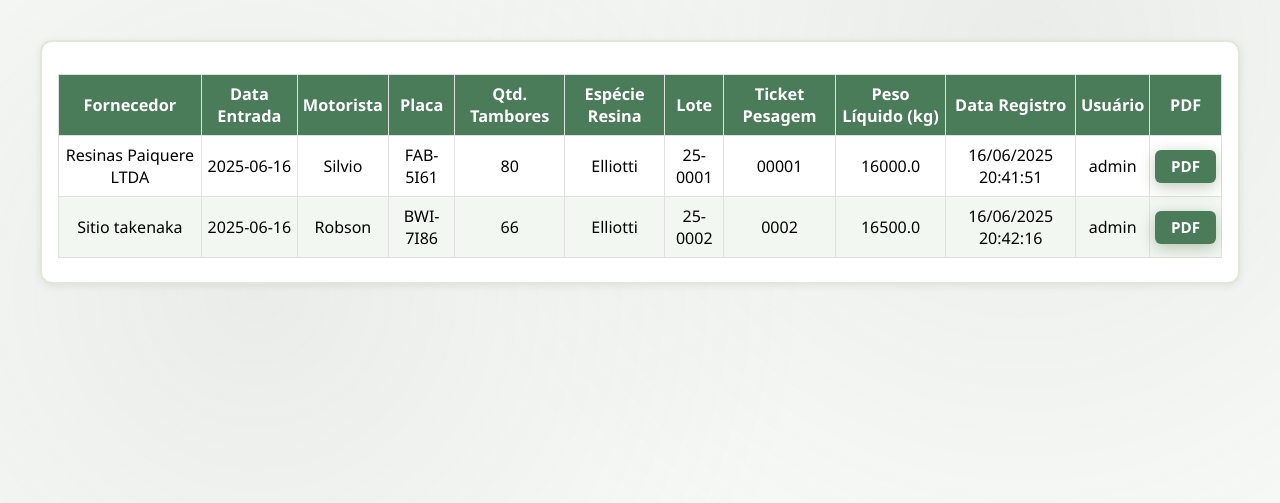
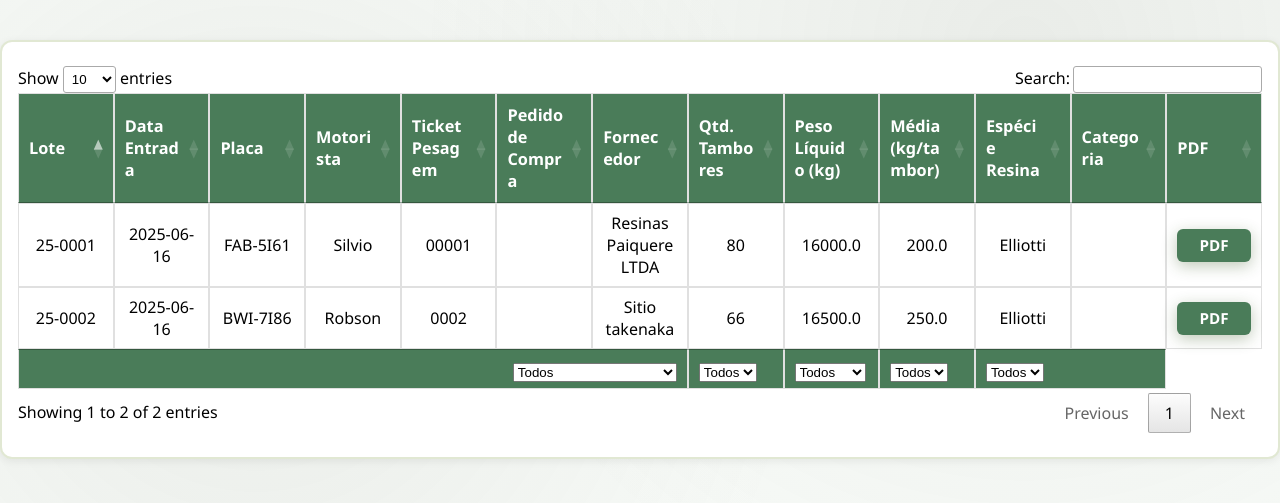
Before and after one commit to KatsumiCaio/ProjetoPinusGoma, a Flask app: page /relatorio-entradas in a window 1280 px wide. Shown: the part 109-612 px from the top of the page. Run offline with Flask 3, Linux system fonts and the light colour scheme; the visitor is signed in with stand-in values (Sample User, id 1); data comes from the database, SQL or seed files in the repository; both versions use the stored data as it was after the commit; some libraries are stand-ins or nearby versions.

Commit message:
filtro no relatorio, add info e desing
Adicionei o filtro no relatorio e soma de algumas informações

add informações no entrada

e arrumei o desing do relatorio

```diff
--- a/projeto-web/app.py
+++ b/projeto-web/app.py
@@ -357,13 +357,15 @@
         motorista = request.form['motorista'].strip()
         placa = request.form['placa'].strip().upper()
         quantidade_tambores = request.form['quantidade_tambores']
+        pedido_compra = request.form.get('pedido_compra', '').strip()
+        categoria = request.form.get('categoria', '').strip()
         especie_resina = request.form['especie_resina']
         lote = request.form['lote'].strip()
         ticket_pesagem = request.form['ticket_pesagem'].strip()
         peso_liquido = request.form['peso_liquido']
 
         if not all([fornecedor, data_entrada, motorista, placa, quantidade_tambores, especie_resina, lote, ticket_pesagem, peso_liquido]):
-            flash('❌ Todos os campos são obrigatórios!', 'error')
+            flash('❌ Todos os campos obrigatórios devem ser preenchidos!', 'error')
             return render_template('entrada_carga.html')
 
         try:
@@ -383,6 +385,8 @@
             'motorista': motorista,
             'placa': placa,
             'quantidade_tambores': quantidade_tambores,
+            'pedido_compra': pedido_compra,
+            'categoria': categoria,
             'especie_resina': especie_resina,
             'lote': lote,
             'ticket_pesagem': ticket_pesagem,
--- a/projeto-web/templates/relatorio_entradas.html
+++ b/projeto-web/templates/relatorio_entradas.html
@@ -1,10 +1,13 @@
 <!DOCTYPE html>
 <html lang="pt-BR">
+
 <head>
     <meta charset="UTF-8">
     <meta name="viewport" content="width=device-width, initial-scale=1.0">
     <title>Relatório de Entradas de Carga</title>
     <link rel="stylesheet" href="{{ url_for('static', filename='css/style.css') }}">
+    <!-- DataTables CSS -->
+    <link rel="stylesheet" href="https://cdn.datatables.net/1.13.7/css/jquery.dataTables.min.css">
     <style>
         /* Sobrescreve o display flex do body global apenas nesta página */
         body.relatorio-body {
@@ -12,6 +15,7 @@
             background: #f7faf7;
             min-height: 100vh;
         }
+
         .header {
             background: #2d5a27;
             padding: 1.2rem 1rem;
@@ -21,6 +25,7 @@
             color: white;
             position: relative;
         }
+
         .header-title {
             flex: 1;
             text-align: center;
@@ -28,6 +33,7 @@
             font-weight: bold;
             letter-spacing: 1px;
         }
+
         .back-btn {
             position: absolute;
             left: 1rem;
@@ -40,68 +46,89 @@
             border-radius: 5px;
             font-size: 1rem;
         }
+
         .back-btn:hover {
             background: #545b62;
         }
+
         .container {
-            max-width: 1200px !important;
+            max-width: 1800px !important;
             margin: 2.5rem auto 0 auto;
             padding: 1.5rem 1rem;
             background: white;
             border-radius: 12px;
-            box-shadow: 0 2px 8px rgba(0,0,0,0.07);
+            box-shadow: 0 2px 8px rgba(0, 0, 0, 0.07);
         }
+
         .table-responsive {
             overflow-x: auto;
             width: 100%;
         }
+
         table {
             width: 100%;
             border-collapse: collapse;
             margin-top: 0.5rem;
             font-size: 1rem;
             max-width: 100%;
-            table-layout: auto;
+            table-layout: fixed;
         }
-        th, td {
+
+        th,
+        td {
             border: 1px solid #e0e0e0;
             padding: 0.5rem 0.3rem;
             text-align: center;
             vertical-align: middle;
             white-space: normal;
             word-wrap: break-word;
+            min-width: 120px;
         }
+
         th {
             background: #4a7c59;
             color: #fff;
             font-size: 1.02rem;
             font-weight: 600;
         }
+
         tr:nth-child(even) {
             background: #f2f7f2;
         }
+
         tr:hover {
             background: #e6f7e6;
         }
+
         @media (max-width: 1100px) {
-            table, th, td {
+
+            table,
+            th,
+            td {
                 font-size: 0.95rem;
             }
         }
+
         @media (max-width: 700px) {
             .container {
                 padding: 0.2rem;
             }
-            table, th, td {
+
+            table,
+            th,
+            td {
                 font-size: 0.75rem;
             }
-            th, td {
+
+            th,
+            td {
                 padding: 0.2rem 0.2rem;
                 white-space: normal;
             }
         }
     </style>
 </head>
+
 <body class="relatorio-body">
     <div class="header">
         <a href="{{ url_for('menu') }}" class="back-btn">← Voltar ao Menu</a>
@@ -110,43 +137,56 @@
     <div class="container">
         {% if entradas %}
         <div class="table-responsive">
-            <table>
+            <table id="tabela-entradas">
                 <thead>
                     <tr>
+                        <th>Lote</th>
+                        <th>Data Entrada</th>
+                        <th>Placa</th>
+                        <th>Motorista</th>
+                        <th>Ticket Pesagem</th>
+                        <th>Pedido de Compra</th>
                         <th>Fornecedor</th>
-                        <th>Data Entrada</th>
-                        <th>Motorista</th>
-                        <th>Placa</th>
                         <th>Qtd. Tambores</th>
+                        <th>Peso Líquido (kg)</th>
+                        <th>Média (kg/tambor)</th>
                         <th>Espécie Resina</th>
-                        <th>Lote</th>
-                        <th>Ticket Pesagem</th>
-                        <th>Peso Líquido (kg)</th>
-                        <th>Data Registro</th>
-                        <th>Usuário</th>
+                        <th>Categoria</th>
                         <th>PDF</th>
                     </tr>
                 </thead>
                 <tbody>
                     {% for entrada in entradas %}
                     <tr>
+                        <td>{{ entrada.lote }}</td>
+                        <td>{{ entrada.data_entrada }}</td>
+                        <td>{{ entrada.placa }}</td>
+                        <td>{{ entrada.motorista }}</td>
+                        <td>{{ entrada.ticket_pesagem }}</td>
+                        <td>{{ entrada.pedido_compra or '' }}</td>
                         <td>{{ entrada.fornecedor }}</td>
-                        <td>{{ entrada.data_entrada }}</td>
-                        <td>{{ entrada.motorista }}</td>
-                        <td>{{ entrada.placa }}</td>
                         <td>{{ entrada.quantidade_tambores }}</td>
+                        <td>{{ entrada.peso_liquido }}</td>
+                        <td>{% if entrada.quantidade_tambores and entrada.peso_liquido %}{{ (entrada.peso_liquido /
+                            entrada.quantidade_tambores)|round(2) }}{% else %}-{% endif %}</td>
                         <td>{{ entrada.especie_resina }}</td>
-                        <td>{{ entrada.lote }}</td>
-                        <td>{{ entrada.ticket_pesagem }}</td>
-                        <td>{{ entrada.peso_liquido }}</td>
-                        <td>{{ entrada.data_registro }}</td>
-                        <td>{{ entrada.usuario_registro }}</td>
+                        <td>{{ entrada.categoria or '' }}</td>
                         <td>
-                            <a href="{{ url_for('visualizar_pdfs_lote', lote=entrada.lote) }}" class="btn" style="padding:0.4rem 1rem; font-size:0.95rem; background:#4a7c59; color:white; border-radius:6px; text-decoration:none;">PDF</a>
+                            <a href="{{ url_for('visualizar_pdfs_lote', lote=entrada.lote) }}" class="btn"
+                                style="padding:0.4rem 1rem; font-size:0.95rem; background:#4a7c59; color:white; border-radius:6px; text-decoration:none;">PDF</a>
                         </td>
                     </tr>
                     {% endfor %}
                 </tbody>
+                <tfoot>
+                    <tr>
+                        <th colspan="7" style="text-align:right">Totais:</th>
+                        <th id="soma-tambores"></th>
+                        <th id="soma-peso"></th>
+                        <th id="media-peso-tambor"></th>
+                        <th colspan="2"></th>
+                    </tr>
+                </tfoot>
             </table>
         </div>
         {% else %}
@@ -154,13 +194,54 @@
         {% endif %}
     </div>
 </body>
-</html>
+<!-- JQuery e DataTables JS -->
+<script src="https://code.jquery.com/jquery-3.7.0.min.js"></script>
+<script src="https://cdn.datatables.net/1.13.7/js/jquery.dataTables.min.js"></script>
 <script>
-    document.addEventListener('DOMContentLoaded', function() {
+    document.addEventListener('DOMContentLoaded', function () {
         const backBtn = document.querySelector('.back-btn');
-        backBtn.addEventListener('click', function(event) {
+        backBtn.addEventListener('click', function (event) {
             event.preventDefault();
             window.history.back();
         });
+        // DataTables com filtro tipo Excel (dropdown por coluna) e somatórios
+        $('#tabela-entradas').DataTable({
+            language: {
+                url: "//cdn.datatables.net/plug-ins/1.13.7/i18n/pt-BR.json"
+            },
+            initComplete: function () {
+                this.api().columns().every(function () {
+                    var column = this;
+                    var select = $('<select><option value="">Todos</option></select>')
+                        .appendTo($(column.footer()).empty())
+                        .on('change', function () {
+                            var val = $.fn.dataTable.util.escapeRegex($(this).val());
+                            column.search(val ? '^' + val + '$' : '', true, false).draw();
+                        });
+                    column.data().unique().sort().each(function (d, j) {
+                        if (d !== undefined && d !== null && d !== "") {
+                            select.append('<option value="' + d + '">' + d + '</option>');
+                        }
+                    });
+                });
+            },
+            footerCallback: function (row, data, start, end, display) {
+                var api = this.api();
+                // Soma Qtd. Tambores (coluna 7)
+                var somaTambores = api.column(7, { search: 'applied' }).data().reduce(function (a, b) {
+                    return (parseInt(a) || 0) + (parseInt(b) || 0);
+                }, 0);
+                // Soma Peso Líquido (coluna 9)
+                var somaPeso = api.column(9, { search: 'applied' }).data().reduce(function (a, b) {
+                    return (parseFloat(a) || 0) + (parseFloat(b) || 0);
+                }, 0);
+                // Média Peso por Tambor (coluna 10) - somaPeso / somaTambores
+                var mediaPesoTambor = somaTambores > 0 ? (somaPeso / somaTambores).toFixed(2) : 0;
+                // Atualiza footer
+                $(api.column(7).footer()).html(somaTambores);
+                $(api.column(9).footer()).html(somaPeso.toLocaleString('pt-BR', { minimumFractionDigits: 2, maximumFractionDigits: 2 }));
+                $(api.column(10).footer()).html(mediaPesoTambor);
+            }
+        });
     });
 </script>
```
Also changed, not shown: projeto-web/templates/entrada_carga.html (+50 -11 lines), projeto-web/estoque.db.
